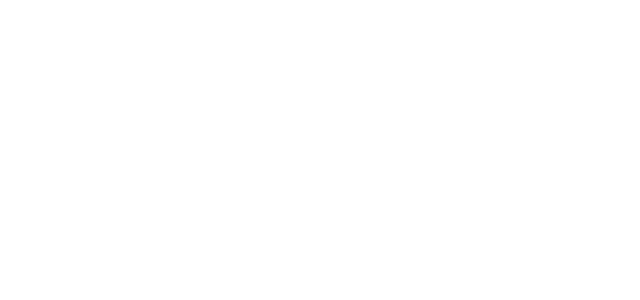
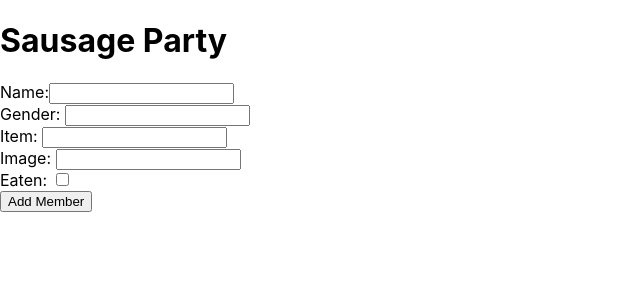
Before and after one commit to Angelv0918/sausage-party, a React (Create React App) app in the folder sausage-party/: page / in a window 1280 px wide. Shown: the top 300 px of the page, without its empty margins (0-640 px from the left). Built offline with nearby package versions, Linux system fonts and the light colour scheme; no server answers.

Commit message:
made submit form

```diff
--- a/sausage-party/src/App.js
+++ b/sausage-party/src/App.js
@@ -15,7 +15,7 @@
     setName(event.target.value);
   };
 
-  const handleFoodItemhange = (event) => {
+  const handleFoodItemChange = (event) => {
     setFoodItem(event.target.value);
   };
 
@@ -33,6 +33,11 @@
 
   const handleCharacterSubmit = (event) => {
     event.preventDefault();
+    console.log(name);
+    console.log(gender);
+    console.log(foodItem);
+    console.log(image);
+    console.log(eaten);
 
     axios.post(
       "http://localhost:3000/sparty",
@@ -50,6 +55,34 @@
       })
     ;
   };
+
+  useEffect(() => {
+    axios.get("http://localhost:3000/sparty").then((response) => {
+      // console.log(response.data)
+      setCharacters(response.data);
+    });
+  }, []);
+
+  return (
+    <div>
+    <h1>Sausage Party</h1>
+
+      <form onSubmit={handleCharacterSubmit}>
+        Name:<input type="text" onChange={handleNameChange} />
+        <br />
+        Gender: <input type="text" onChange={handleGenderChange} />
+        <br />
+        Item: <input type="text" onChange={handleFoodItemChange} />
+        <br />
+        Image: <input type="text" onChange={handleImageChange} />
+        <br />
+        Eaten: <input type="checkbox" onChange={handleEatenChange} />
+        <br />
+
+        <input type="submit" value="Add Member" />
+      </form>
+      </div>
+  )
 }
 
 
```
Also changed, not shown: 1 other file (tests, documents, lock files or other folders).
